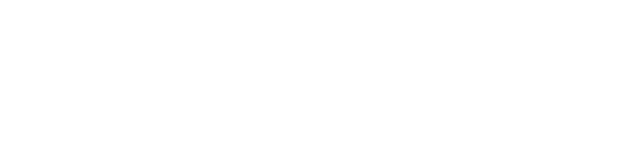
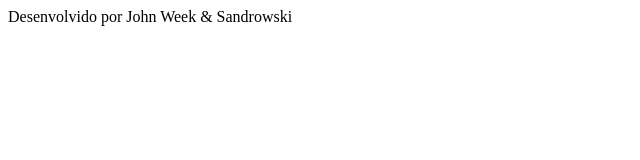
Before and after one commit to joao-eduardo17/Corrida, a plain HTML site: page index.html in a window 1280 px wide. Shown: the whole page, without its empty margins (0-640 px from the left). Drawn offline with Linux system fonts and the light colour scheme.

Commit message:
Início do site
Escolha da palheta de cores no CSS e footer no html

```diff
--- a/templates/index.html
+++ b/index.html
@@ -3,9 +3,12 @@
 <head>
     <meta charset="UTF-8">
     <meta name="viewport" content="width=device-width, initial-scale=1.0">
-    <title>Document</title>
+    <title>HOME</title>
 </head>
 <body>
+    <main>
 
+    </main>
+    <footer>Desenvolvido por John Week & Sandrowski</footer>
 </body>
 </html>
--- a/styles/style.css
+++ b/styles/style.css
@@ -0,0 +1,6 @@
+:root{
+    --cor1: #7F2D6F;
+    --cor2: #EF316D;
+    --cor3: #F6A935;
+    --cor4: #3A3134;
+}
```
Also changed, not shown: templates/corrida.html (added).
